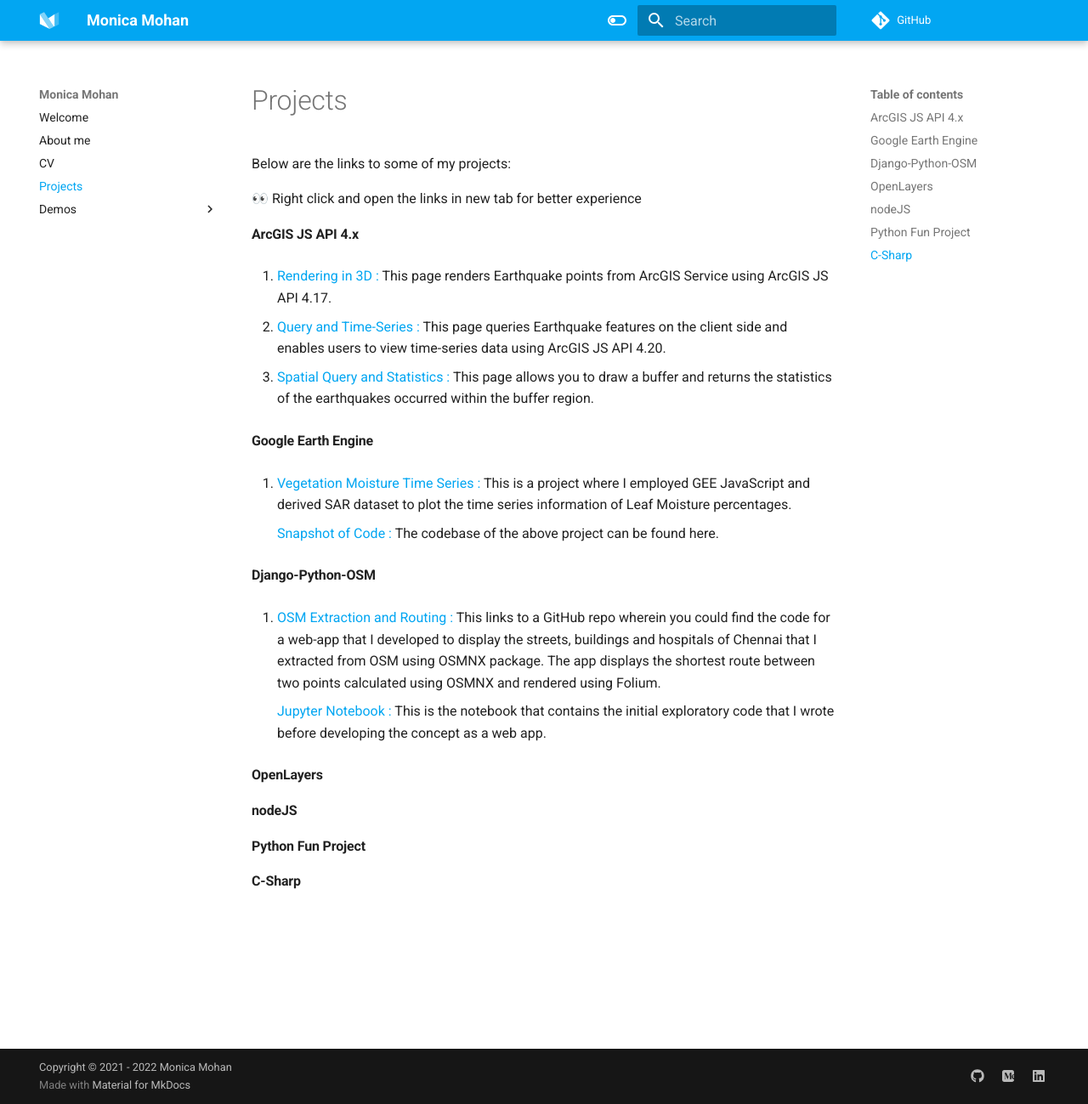
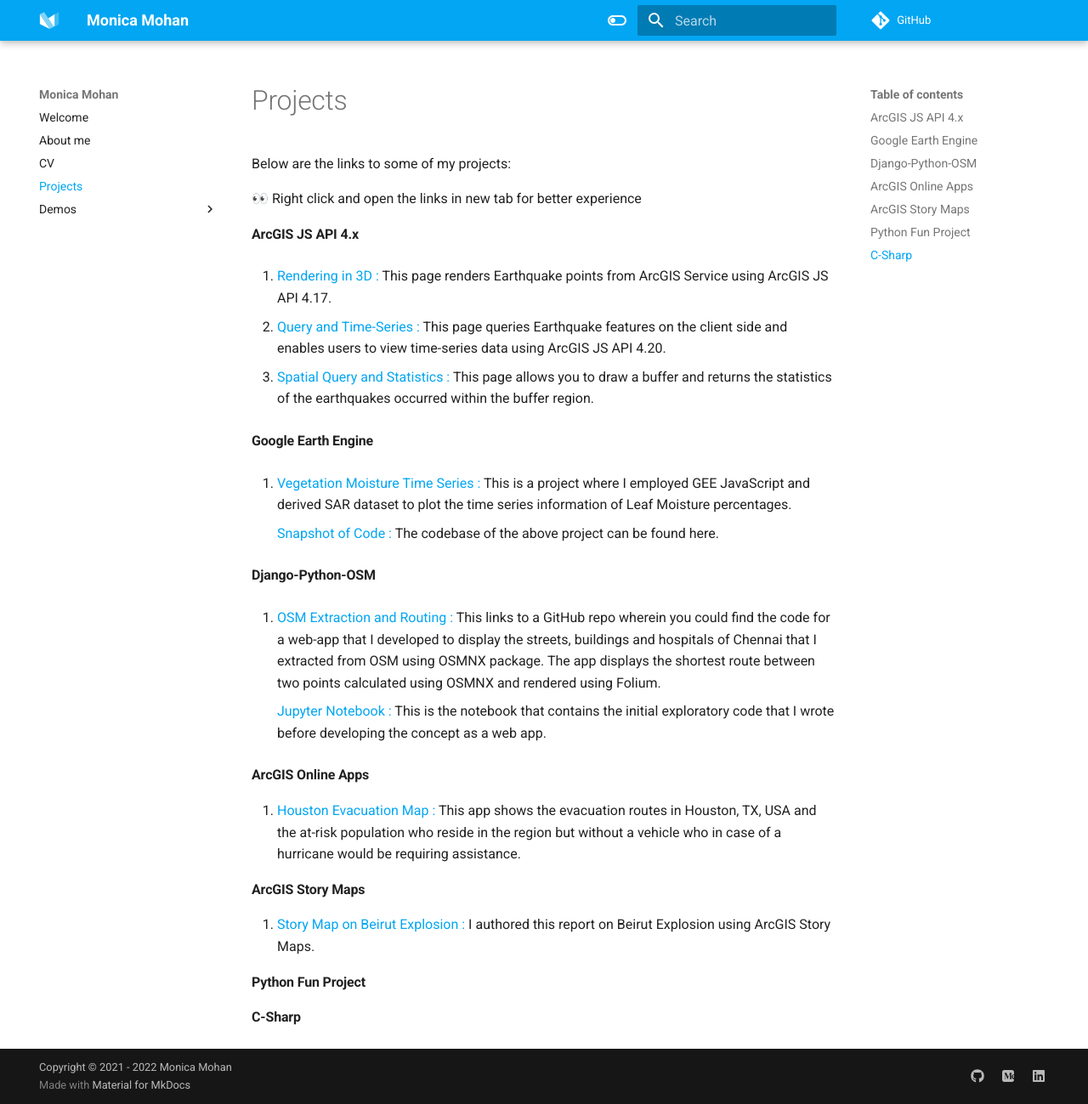
Before and after one commit to gisbymonica/gisbymonica.github.io, an MkDocs documentation site: the page built from docs/projects.md, in a window 1280 px wide and 1299 px high. Shown: the whole window at 85% size. Built offline with MkDocs 1.6.1 and Material for MkDocs 9.7.7, drawn with Linux system fonts in a browser that asks for light colours.

Commit message:
Added more projects

```diff
--- a/docs/projects.md
+++ b/docs/projects.md
@@ -26,15 +26,16 @@ Below are the links to some of my projects:
       [Jupyter Notebook : ](https://github.com/gisbymonica/30DayMapChallenge/blob/main/OSM_Extraction.ipynb) This is the notebook that contains the initial exploratory code that I wrote before developing the concept as a web app.
 
 
-#### OpenLayers
+#### ArcGIS Online Apps
+1. [Houston Evacuation Map : ](https://monicamohan.maps.arcgis.com/apps/StoryMapBasic/index.html?appid=7b3adfa0eda94a939762ef338a6911f1) This app shows the evacuation routes in Houston, TX, USA and the at-risk population who reside in the region but without a vehicle who in case of a hurricane would be requiring assistance.
 
 
-#### nodeJS
+#### ArcGIS Story Maps
+1. [Story Map on Beirut Explosion : ](https://storymaps.arcgis.com/stories/e9fbebfc776a41e0bd54eb14f8a128e6) I authored this report on Beirut Explosion using ArcGIS Story Maps.
 
 
 #### Python Fun Project
 
 
 
-
 #### C-Sharp
```
